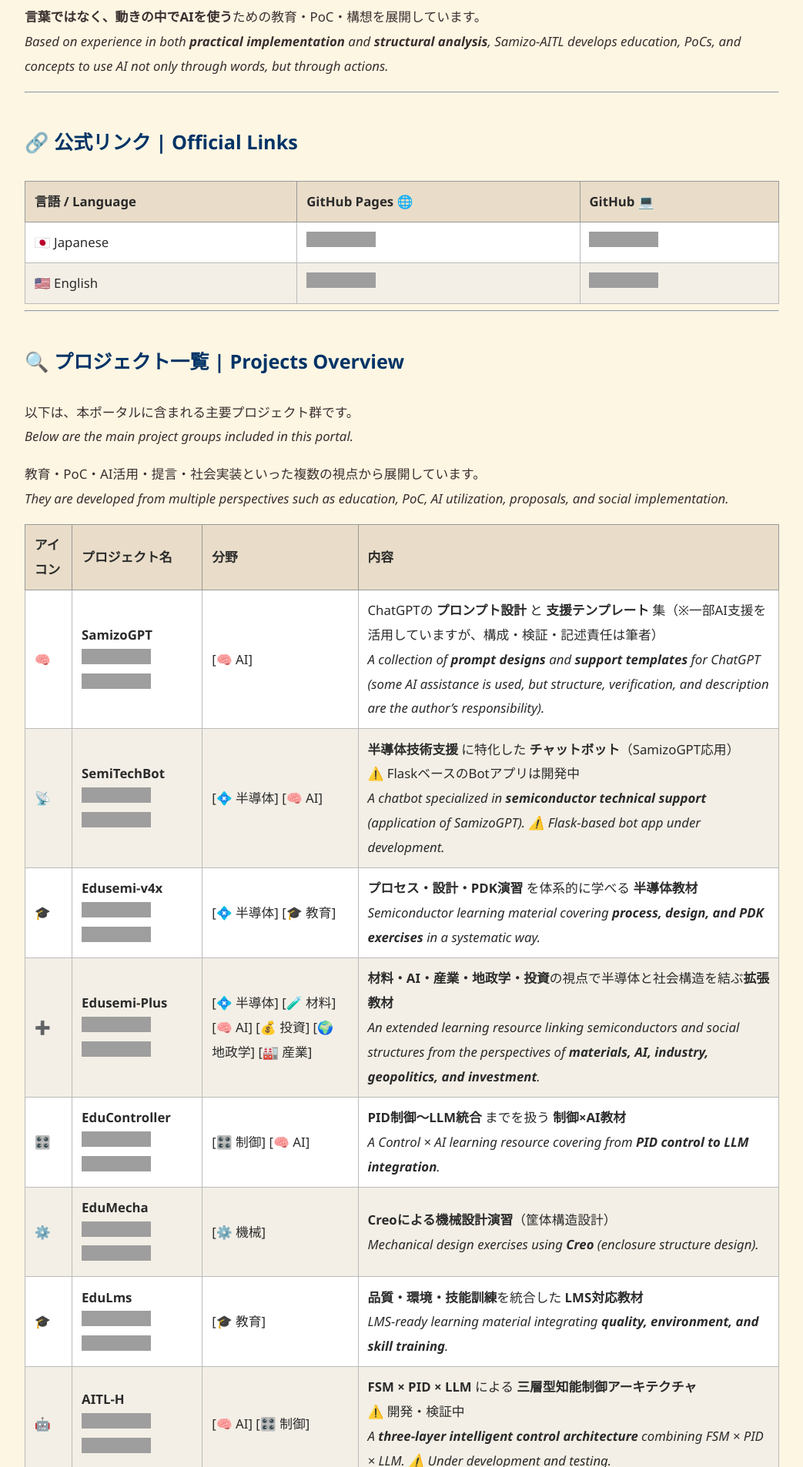
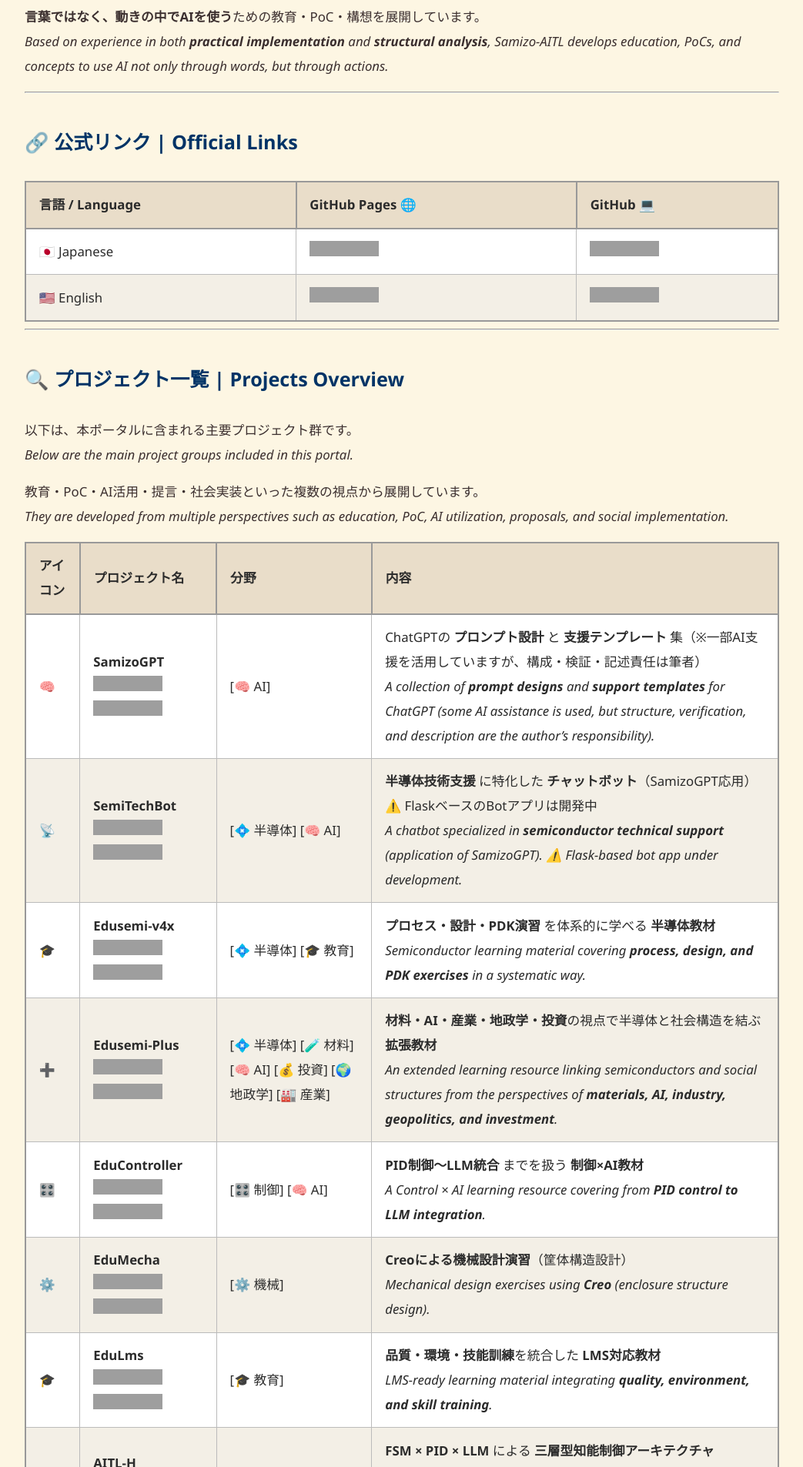
Before and after one commit to Samizo-AITL/Samizo-AITL.github.io, a Jekyll site: the page built from index.md, in a window 1280 px wide. Shown: the part 728-2634 px from the top of the page at 77% size, without its empty margins (118-1161 px from the left). Built offline with Jekyll 4.4.1, drawn with Linux system fonts in a browser that asks for light colours; grey boxes are pictures that could not be loaded.

Commit message:
Update style.css

```diff
--- a/assets/style.css
+++ b/assets/style.css
@@ -274,3 +274,37 @@
 /* ストライプ（交互色をはっきり） */
 body.theme-sepia tr:nth-child(odd) td  { background: #ffffff; }  /* 白 */
 body.theme-sepia tr:nth-child(even) td { background: #f3efe6; }  /* クリーム */
+
+/* === 表（実用的・視認性さらに強化） === */
+body.theme-sepia table {
+  border-collapse: collapse;
+  width: 100%;
+  margin-top: 1em;
+  font-size: 1em;
+  border: 2px solid #999;        /* 外枠を太めに */
+}
+
+/* ヘッダー */
+body.theme-sepia th {
+  background: #e9ddc9;           /* 薄茶ヘッダー */
+  color: #2b2b2b;
+  border: 2px solid #999;        /* ヘッダー罫線は太めで強調 */
+  font-weight: 700;
+  text-align: left;
+  padding: 0.8em 1em;            /* 余白を広めにして見やすく */
+}
+
+/* セル */
+body.theme-sepia td {
+  border: 1.5px solid #bbb;      /* データ部は少し細めに */
+  color: #2b2b2b;
+  padding: 0.8em 1em;            /* 横にも余白を取ってゆったり */
+}
+
+/* ストライプ（交互色をはっきり） */
+body.theme-sepia tr:nth-child(odd) td {
+  background: #ffffff;           /* 白 */
+}
+body.theme-sepia tr:nth-child(even) td {
+  background: #f3efe6;           /* クリーム */
+}
```
